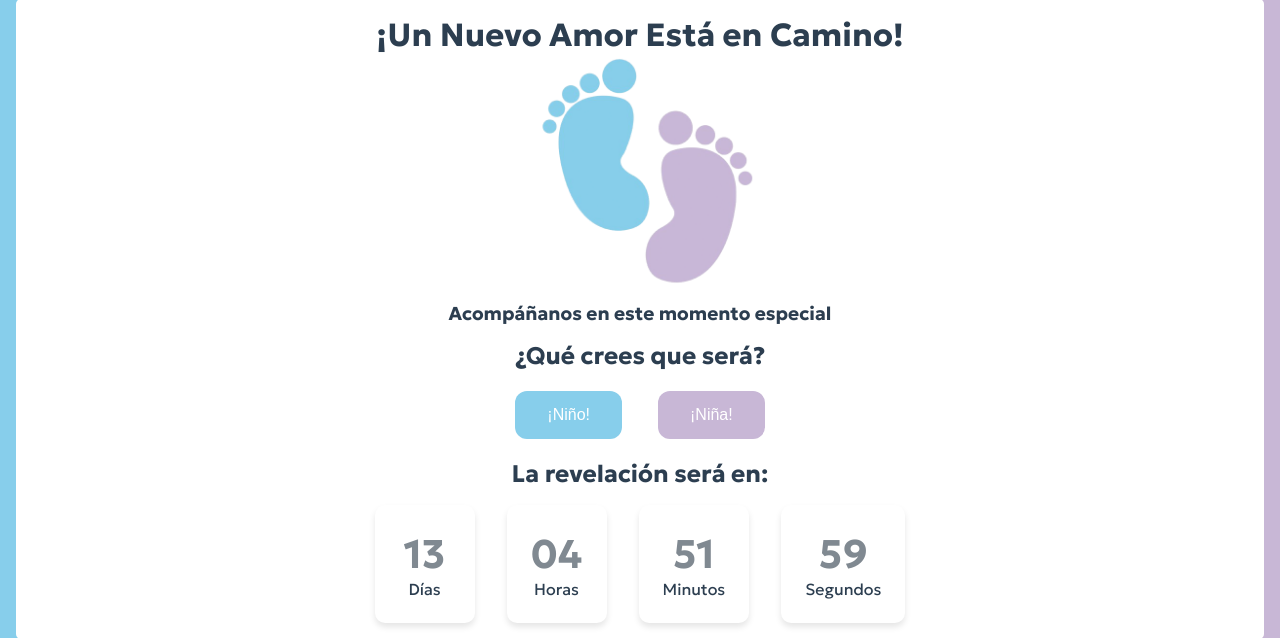
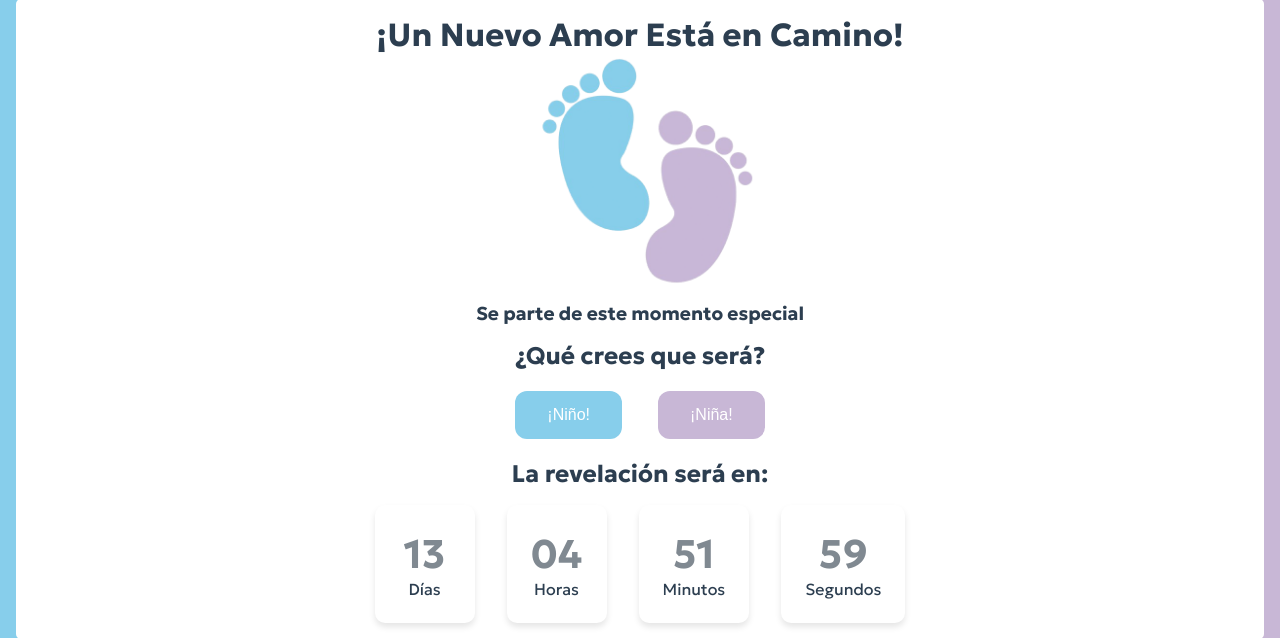
Before and after one commit to jacoboesv/babyboom, a Flask app: page / in a window 1280 px wide. Shown: the part 81-719 px from the top of the page. Run offline with Flask 3, Linux system fonts and the light colour scheme; some libraries are stand-ins or nearby versions.

Commit message:
Adding text

```diff
--- a/app/templates/index.html
+++ b/app/templates/index.html
@@ -8,7 +8,7 @@
     <header class="welcome-section">
         <h1 class="title">¡Un Nuevo Amor Está en Camino!</h1>
         <img src="{{ url_for('static', filename='piecitos.png') }}" alt="Snoppy" class="image-center">
-        <h3 class="subtitle">Acompáñanos en este momento especial</h3>
+        <h3 class="subtitle">Se parte de este momento especial</h3>
     </header>
 
     <section class="prediction-section">
```
Also changed, not shown: 2 other files.
